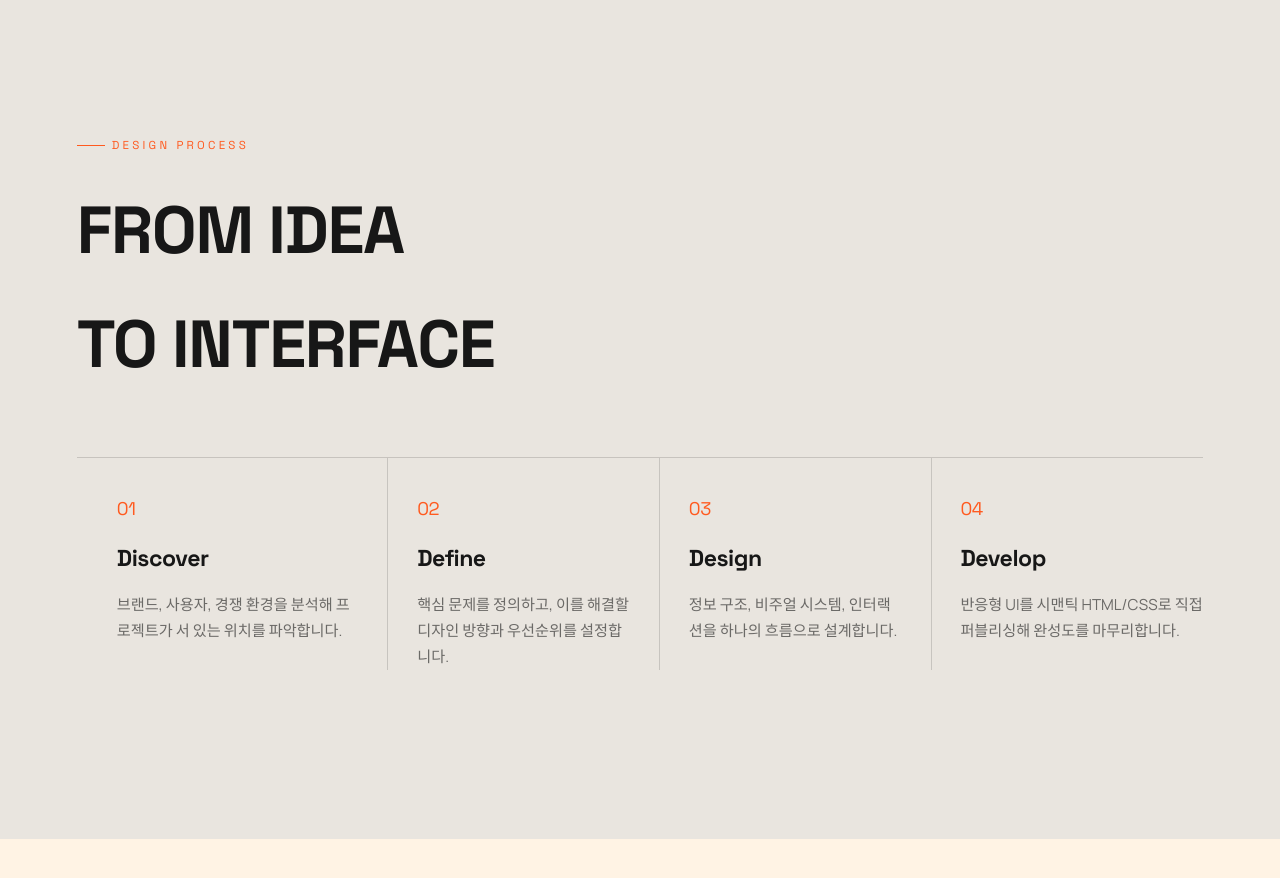
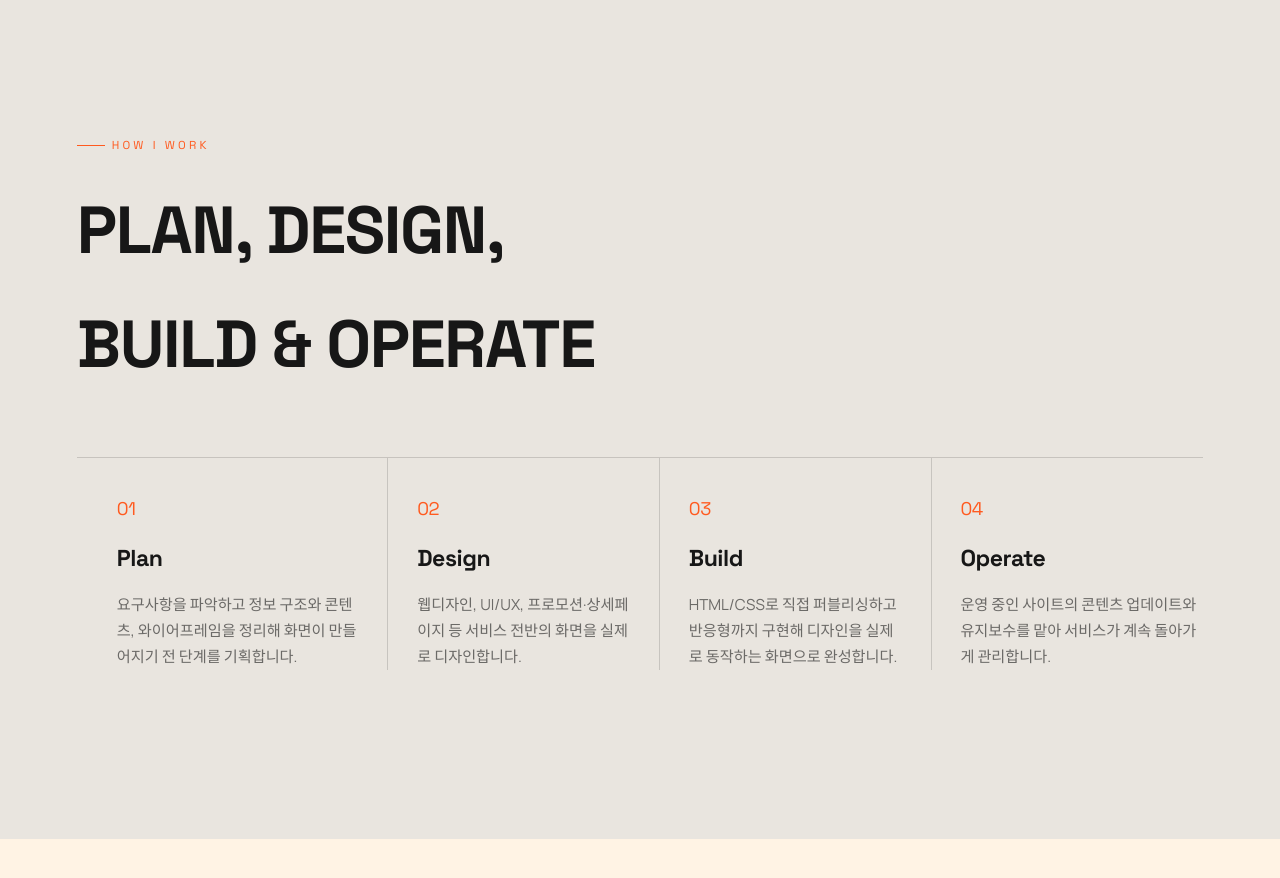
Before and after one commit to risinghun82/risinghun-portfolio, a React (Vite) app: page /#/ in a window 1280 px wide. Shown: the part 4780-5658 px from the top of the page. Built offline with nearby package versions, Linux system fonts and the light colour scheme; a web font is replaced by a local one.

Commit message:
Recast Process section as Plan/Design/Build/Operate capabilities

```diff
--- a/src/components/Process/Process.jsx
+++ b/src/components/Process/Process.jsx
@@ -4,49 +4,62 @@ import "./Process.css";
 const STEPS = [
   {
     n: "01",
-    title: "Discover",
-    desc: "브랜드, 사용자, 경쟁 환경을 분석해 프로젝트가 서 있는 위치를 파악합니다."
+    title: "Plan",
+    desc: "요구사항을 파악하고 정보 구조와 콘텐츠, 와이어프레임을 정리해 화면이 만들어지기 전 단계를 기획합니다.",
   },
   {
     n: "02",
-    title: "Define",
-    desc: "핵심 문제를 정의하고, 이를 해결할 디자인 방향과 우선순위를 설정합니다."
+    title: "Design",
+    desc: "웹디자인, UI/UX, 프로모션·상세페이지 등 서비스 전반의 화면을 실제로 디자인합니다.",
   },
   {
     n: "03",
-    title: "Design",
-    desc: "정보 구조, 비주얼 시스템, 인터랙션을 하나의 흐름으로 설계합니다."
+    title: "Build",
+    desc: "HTML/CSS로 직접 퍼블리싱하고 반응형까지 구현해 디자인을 실제로 동작하는 화면으로 완성합니다.",
   },
   {
     n: "04",
-    title: "Develop",
-    desc: "반응형 UI를 시맨틱 HTML/CSS로 직접 퍼블리싱해 완성도를 마무리합니다."
-  }
+    title: "Operate",
+    desc: "운영 중인 사이트의 콘텐츠 업데이트와 유지보수를 맡아 서비스가 계속 돌아가게 관리합니다.",
+  },
 ];
 
 /**
- * Design Process
+ * Capabilities (Plan → Design → Build → Operate)
+ * Deliberately not a "design process" diagram — this is the range of work
+ * actually delivered end to end, which is the differentiator for a
+ * hands-on senior designer over someone who only designs screens.
  * Kept intentionally low on iconography / infographic decoration — the
  * numbering, thin rules and typographic scale carry the structure.
  */
 export default function Process() {
   return (
-    <section id="process" className="process" data-nav-theme="light" aria-label="작업 프로세스">
+    <section
+      id="process"
+      className="process"
+      data-nav-theme="light"
+      aria-label="업무 범위"
+    >
       <div className="container">
         <Reveal as="p" className="eyebrow">
-          Design Process
+          How I Work
         </Reveal>
         <Reveal as="h2" className="process__title title-mask">
           <span>
-            FROM IDEA
+            PLAN, DESIGN,
             <br />
-            TO INTERFACE
+            BUILD &amp; OPERATE
           </span>
         </Reveal>
 
         <ol className="process__list">
           {STEPS.map((step, i) => (
-            <Reveal as="li" key={step.n} className="process__step" delay={(i % 4) + 1}>
+            <Reveal
+              as="li"
+              key={step.n}
+              className="process__step"
+              delay={(i % 4) + 1}
+            >
               <span className="process__number">{step.n}</span>
               <h3 className="process__step-title">{step.title}</h3>
               <p className="process__step-desc">{step.desc}</p>
```
